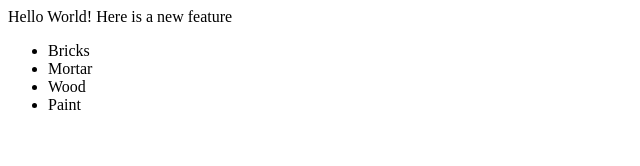
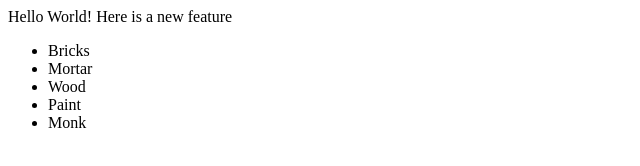
Before and after one commit to Gaberiel2296/EDXLecture0WebApp, a plain HTML site: page index.htm in a window 1280 px wide. Shown: the full height of the page, 0-640 px from the left. Drawn offline with Linux system fonts and the light colour scheme.

Commit message:
added monk

```diff
--- a/index.htm
+++ b/index.htm
@@ -8,6 +8,7 @@
   <LI>Mortar</LI>
   <LI>Wood</LI>
   <LI>Paint</LI>
+  <LI>Monk</LI>
 </UL>
 </body>
 </html>
```
